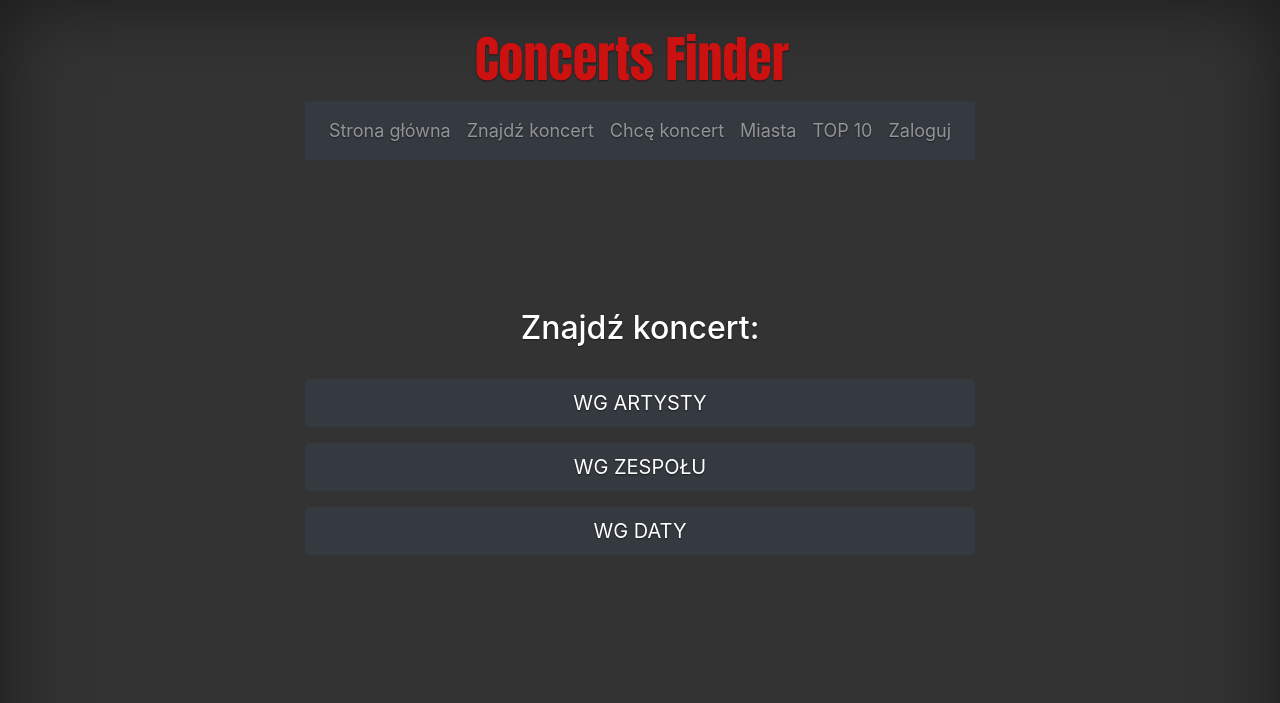
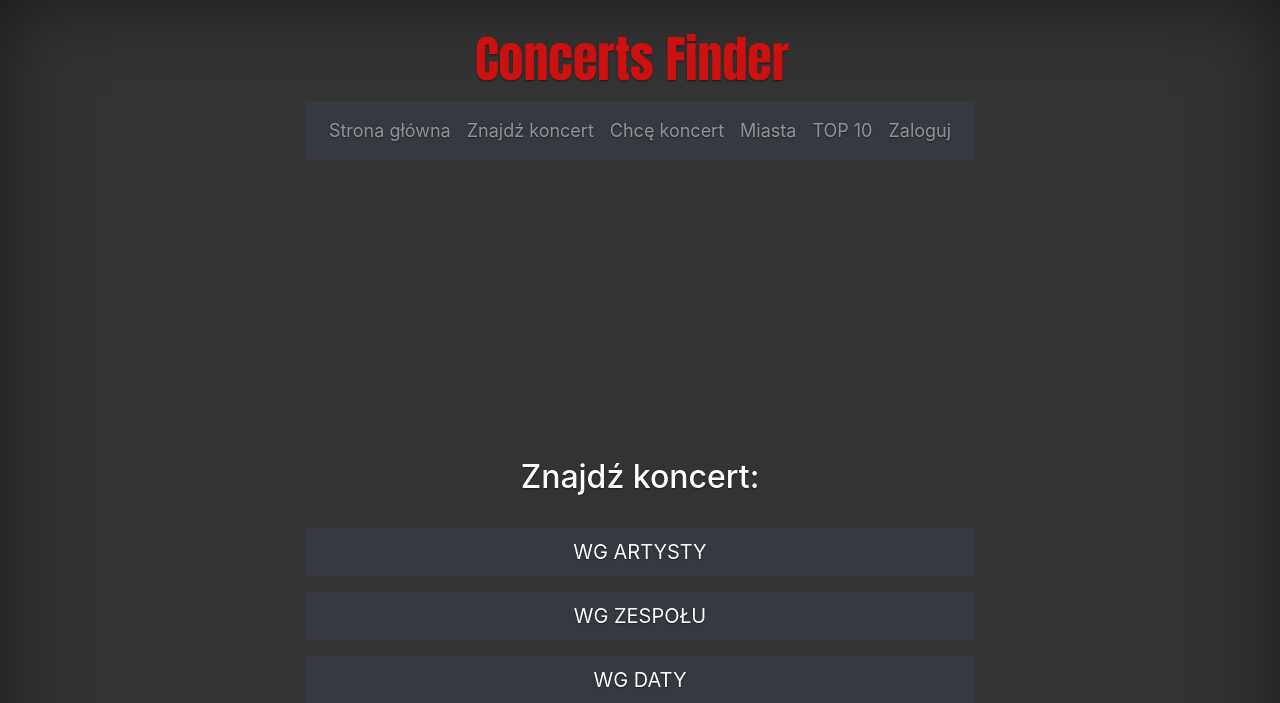
Before and after one commit to Agata999/concerts-finder, a Django app: page /choose_finder/ in a window 1280 px wide. Shown: the top 703 px of the page. Run offline with Django 3.2, Linux system fonts and the light colour scheme; some libraries are stand-ins or nearby versions.

Commit message:
Update templates

```diff
--- a/concerts/templates/base.html
+++ b/concerts/templates/base.html
@@ -14,7 +14,7 @@
 
   <body>
     <div class="text-center cover-container d-flex h-100 p-3 mx-auto flex-column">
-      <header class="masthead mb-auto">
+      <header class="masthead mb-header">
         <div class="inner">
           <a href="/main" class="navbar-brand brand">
                 Concerts Finder
--- a/static/css/style.css
+++ b/static/css/style.css
@@ -23,6 +23,10 @@ a:hover {
 .carousel-item {
   width:1000px;
   height:540px;
+}
+
+.mb-header {
+  height: 500px;
 }
 
 /* Custom default button */
```
